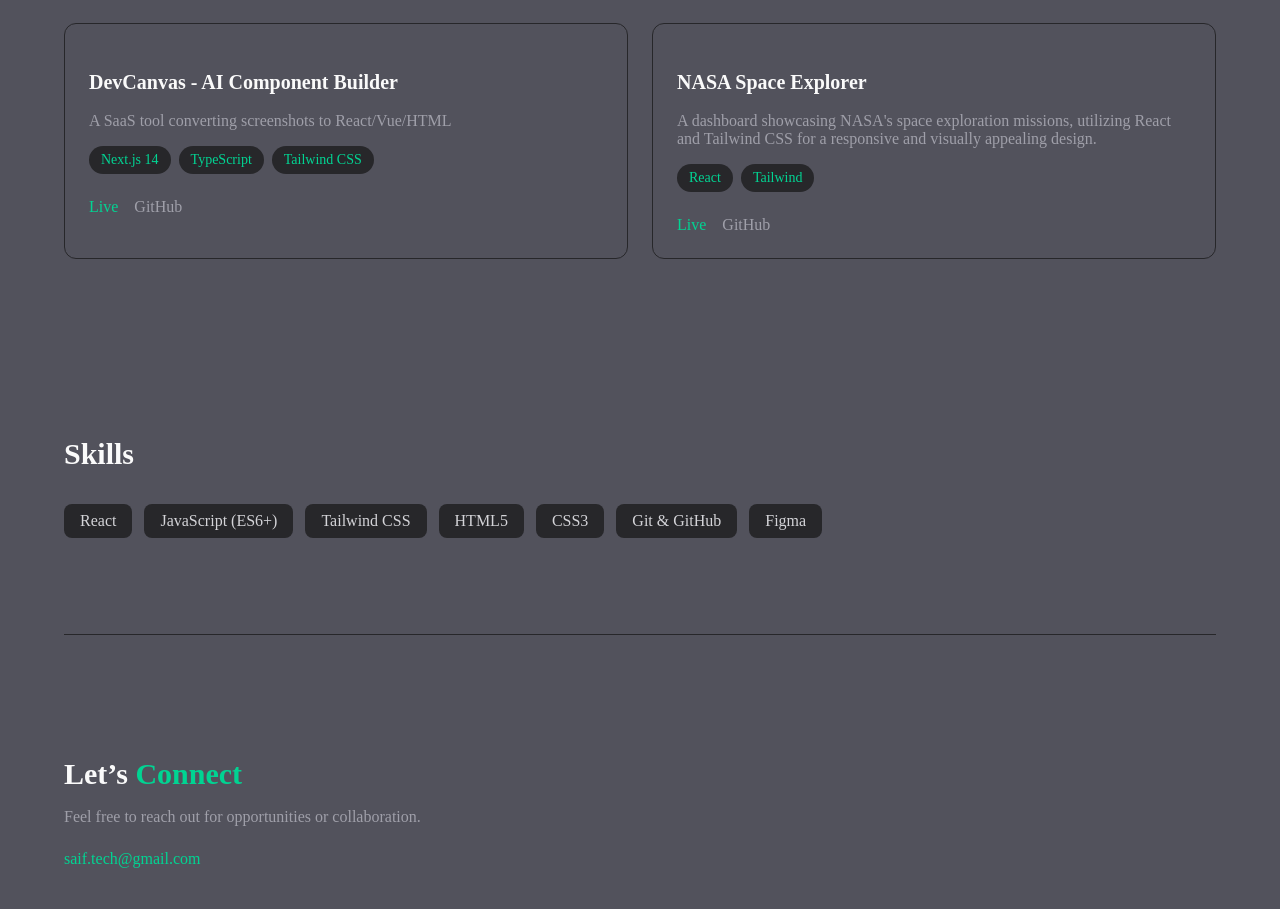
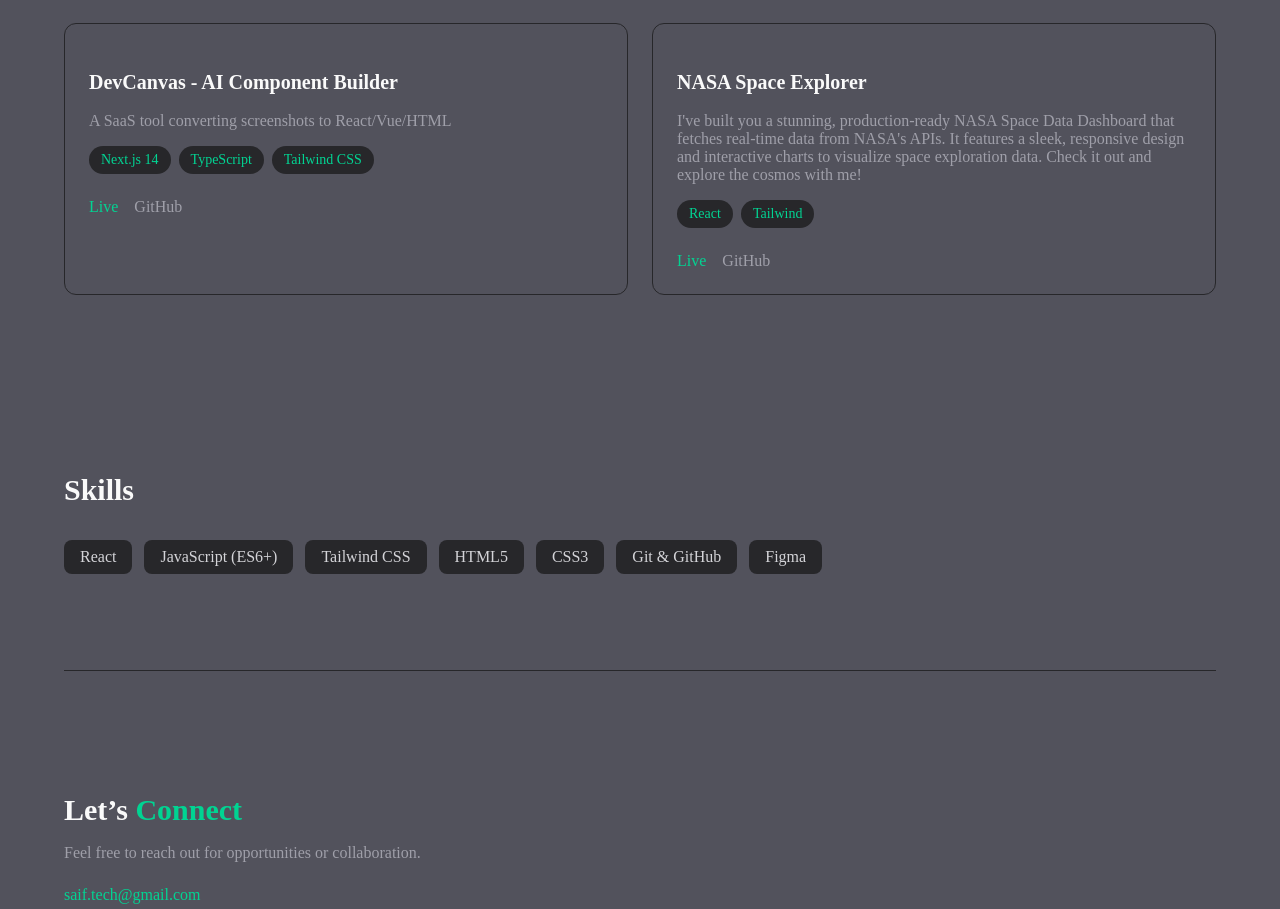
Before and after one commit to 0xSaifX/saif-portfolio, a React (Vite) app: page / in a window 1280 px wide. Shown: the part 1542-2451 px from the top of the page. Built offline with nearby package versions, Linux system fonts and the light colour scheme.

Commit message:
auto-commit

```diff
--- a/src/data/project.js
+++ b/src/data/project.js
@@ -38,9 +38,9 @@
   },
   {
     title: "NASA Space Explorer",
-    description: "A dashboard showcasing NASA's space exploration missions, utilizing React and Tailwind CSS for a responsive and visually appealing design.",
+    description: "I've built you a stunning, production-ready NASA Space Data Dashboard that fetches real-time data from NASA's APIs. It features a sleek, responsive design and interactive charts to visualize space exploration data. Check it out and explore the cosmos with me!",
     tech: ["React", "Tailwind"],
-    github: "https://github.com/0xSaifX/nasa-space-exploration-dashboard",
+    github: "https://github.com/0xSaifX/nasa-space",
     live: "https://nasa-space-exploration-dashboard.vercel.app/",
   },
 ]
```
